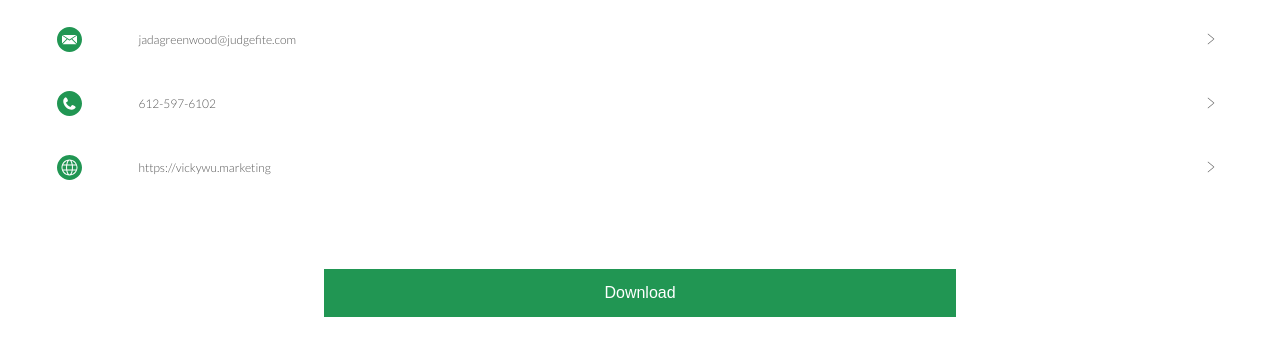
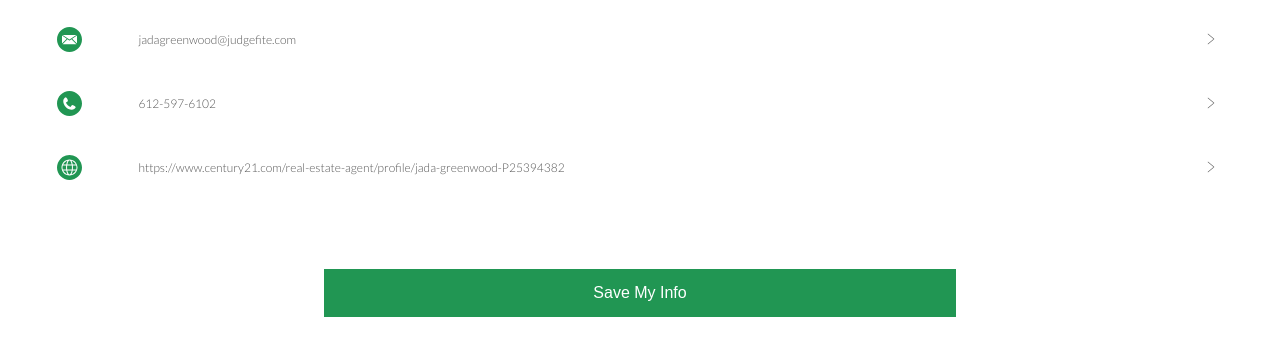
Before and after one commit to vickywu55/Jada-Greenwood, a plain HTML site: page index.html in a window 1280 px wide. Shown: the part 353-708 px from the top of the page. Drawn offline with Linux system fonts and the light colour scheme; files whose address does not match are found by name; a web font is replaced by a local one.

Commit message:
Update index.html

```diff
--- a/index.html
+++ b/index.html
@@ -73,14 +73,14 @@
 	</section>
 
 	<section class="bg-color-white secondary-info">
-		<a href="https://vickywu.marketing">
+		<a href="https://www.century21.com/real-estate-agent/profile/jada-greenwood-P25394382">
 			<div class="container">
 				<div class="row detail">
 					<div class="col">
 						<img src="assets/icon-website.svg" alt="Website Icon"">
 					</div>
 					<div class="col is-8">
-						<p class="text-detail">https://vickywu.marketing</p>
+						<p class="text-detail">https://www.century21.com/real-estate-agent/profile/jada-greenwood-P25394382</p>
 					</div>
 					<div class="col">
 						<img src="assets/right-arrow.svg" alt="Right Arrow" height="50%" width="40%">
@@ -97,7 +97,7 @@
 				<div class="col is-5">
 					<div class="button">
 						<a href="user.vcf">
-							<p class="button">Download</p>
+							<p class="button">Save My Info</p>
 						</a>
 					</div>
 				</div>
```
